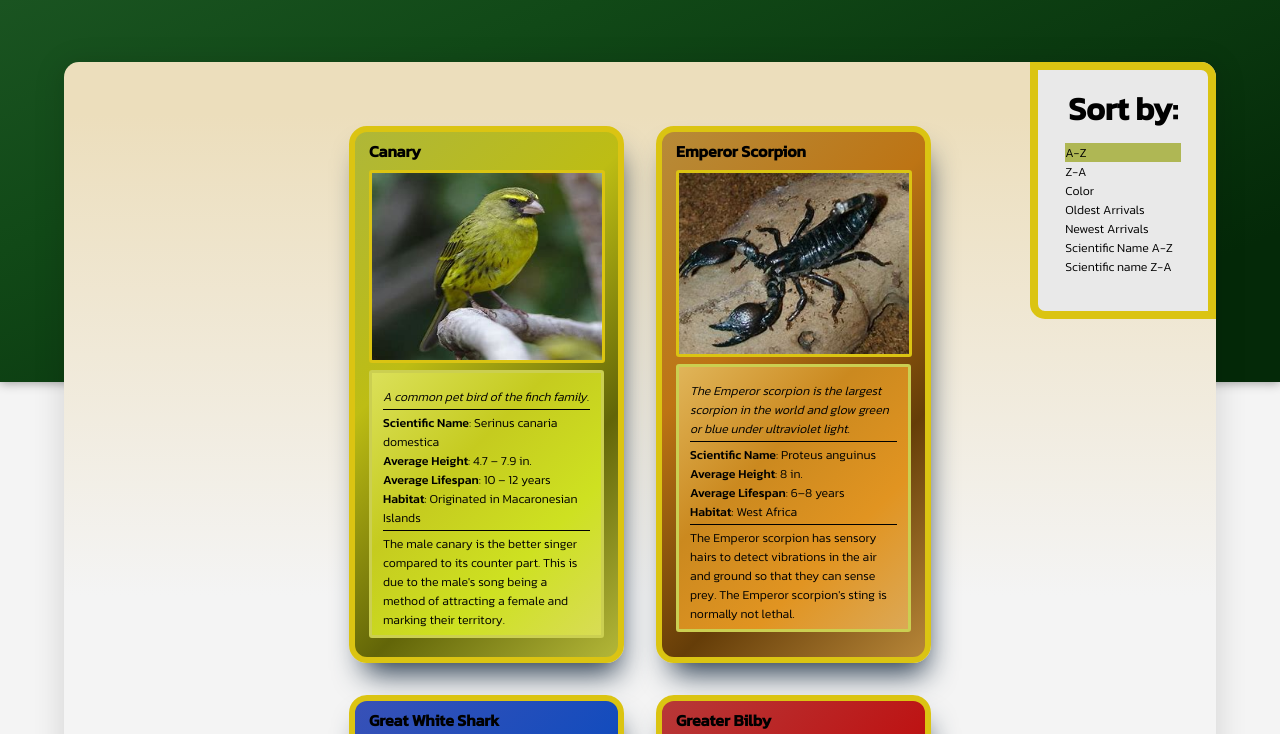
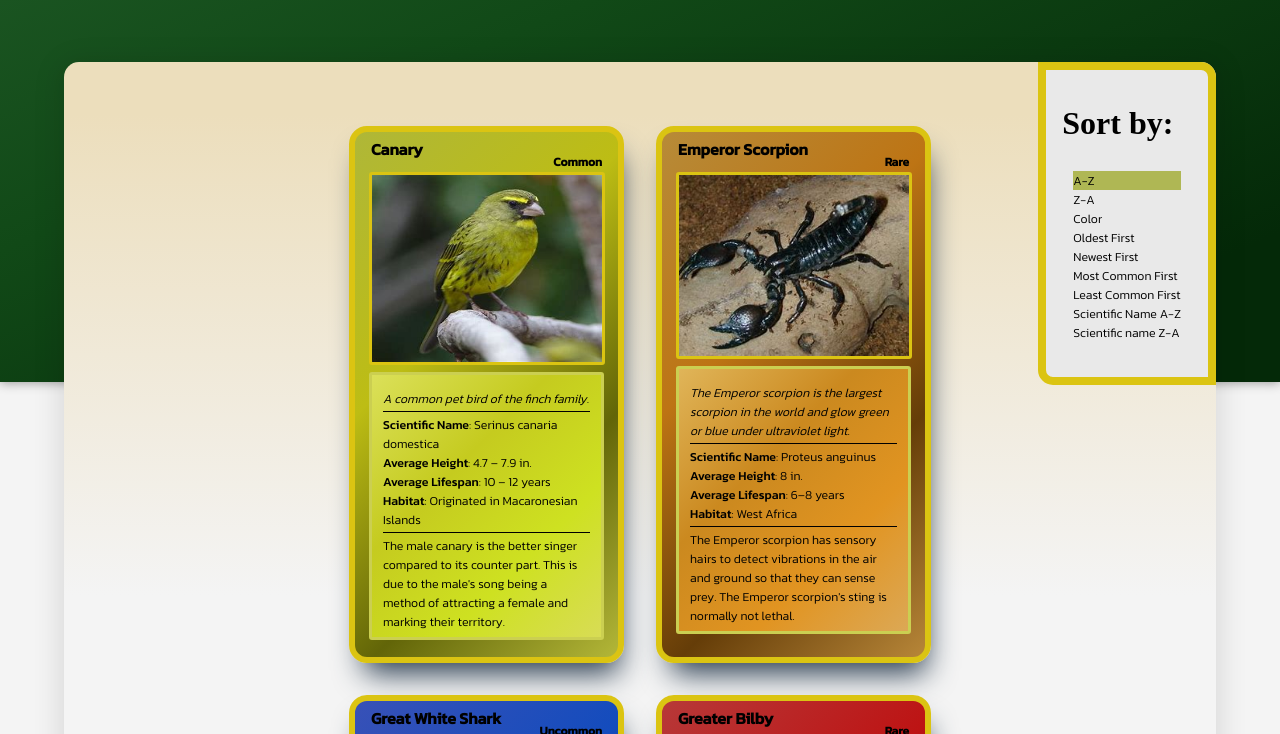
Before and after one commit to BrysonBracken/animalTradingCards, a website built with Parcel: page tradingCard/card.html in a window 1280 px wide. Both pictures are taken after a click on the picture 1184 px from the left and 160 px from the top of the page. Shown: the part 66-800 px from the top of the page. Built offline with nearby package versions, Linux system fonts and the light colour scheme.

Commit message:
feat: Add rarity
Rarity added and the supporting sort functions for rarity

```diff
--- a/tradingCard/card.html
+++ b/tradingCard/card.html
@@ -49,8 +49,10 @@
 							<li class="sort-item">A-Z</li>
 							<li class="sort-item">Z-A</li>
 							<li class="sort-item">Color</li>
-							<li class="sort-item">Oldest Arrivals</li>
-							<li class="sort-item">Newest Arrivals</li>
+							<li class="sort-item">Oldest First</li>
+							<li class="sort-item">Newest First</li>
+							<li class="sort-item">Most Common First</li>
+							<li class="sort-item">Least Common First</li>
 							<li class="sort-item">Scientific Name A-Z</li>
 							<li class="sort-item">Scientific name Z-A</li>
 						</ul>
--- a/tradingCard/src/css/styles.css
+++ b/tradingCard/src/css/styles.css
@@ -114,7 +114,7 @@ svg {
   margin: auto;
   background-color: #755c0b;
   border-radius: 25rem;
-  color: #fff;
+  color: #ffffff;
   font-weight: 400;
   padding: 0.4rem 0.75rem;
   line-height: 1.5;
@@ -270,8 +270,23 @@ body {
   flex-direction: column;
 }
 
-h2 {
-  margin: 7px 14px;
+.name-rarity {
+  max-height: 2rem;
+  margin: 0.2rem 1rem;
+  padding-top: 0.1rem;
+  display: flex;
+  justify-content: space-between;
+}
+
+.rarity {
+  font-family: 'Kanit', sans-serif;
+  text-align: right;
+  font-size: 0.75em;
+  align-self: flex-start;
+}
+
+.name {
+  margin: 0;
   font-family: 'Kanit', sans-serif;
   text-align: left;
   font-size: 1em;
--- a/tradingCard/src/js/helpers.js
+++ b/tradingCard/src/js/helpers.js
@@ -86,3 +86,40 @@ export const reverseDateSort = function (a, b) {
     }
     return 0;
 };
+
+const rarityEnum = function (rarityString) {
+    switch (rarityString.toLowerCase()) {
+        case 'common':
+            return 1;
+        case 'uncommon':
+            return 2;
+        case 'rare':
+            return 3;
+        case 'epic':
+            return 4;
+    }
+};
+
+export const raritySort = function (a, b) {
+    const numA = rarityEnum(a.rarity);
+    const numB = rarityEnum(b.rarity);
+    if (numA > numB) {
+        return 1;
+    }
+    if (numB > numA) {
+        return -1;
+    }
+    return 0;
+};
+
+export const reverseRaritySort = function (a, b) {
+    const numA = rarityEnum(a.rarity);
+    const numB = rarityEnum(b.rarity);
+    if (numA < numB) {
+        return 1;
+    }
+    if (numB < numA) {
+        return -1;
+    }
+    return 0;
+};
--- a/tradingCard/src/js/model/cardModel.js
+++ b/tradingCard/src/js/model/cardModel.js
@@ -1,6 +1,6 @@
 class Card {
     constructor(animalName, facts, scientificName, height,
-        lifespan, habitat, description, imgSrc, imgAlt, habitatColor) {
+        lifespan, habitat, description, imgSrc, rarity, habitatColor) {
         this.animalName = animalName;
         this.facts = facts;
         this.scientificName = scientificName;
@@ -9,7 +9,8 @@
         this.habitat = habitat;
         this.description = description;
         this.imgSrc = imgSrc
-        this.imgAlt = imgAlt;
+        this.imgAlt = animalName;
+        this.rarity = rarity // common, uncommon, rare, epic
         this.habitatColor = habitatColor;
     }
 };
@@ -23,7 +24,7 @@
         'Tropical rainforests',
         'They are found in tropical forests of Central and South America, from the south of Mexico to Brazil. Spider monkeys have long dexterous tails that they use as a fifth limb to hold on to tree branches. The genus is made up of seven species.',
         'makm-photography-Glm8xUm8Am4-unsplash.jpg',
-        'Spider Monkey',
+        'Common',
         'green'
     ),
     new Card('Mantis Shrimp',
@@ -34,7 +35,7 @@
         'Indian & Pacific Oceans',
         'A small, aggressive marine Crustacean found in tropical and subtropical oceans. They sport vibrant colors and can club prey with the force of a bullet.',
         'mantis.jpg',
-        'Mantis Shrimp',
+        'Rare',
         'blue'
     ),
     new Card('Olm Salamander',
@@ -45,7 +46,7 @@
         'Well oxygenated underground water',
         'The olm salamander is blind and "sees" through weak electromagnetic pulses, sounds, and smells. Locals believe it to be babies of cave dragons.',
         'salamander.jpeg',
-        'Olm Salamander',
+        'Epic',
         'grey'
     ),
     new Card('Emperor Scorpion',
@@ -56,7 +57,7 @@
         'West Africa',
         "The Emperor scorpion has sensory hairs to detect vibrations in the air and ground so that they can sense prey. The Emperor scorpion's sting is normally not lethal.",
         'Scorpion.jpeg',
-        'Emperor Scropion',
+        'Rare',
         'brown'
     ),
     new Card('Puma',
@@ -67,7 +68,7 @@
         'Americas',
         "Pumas hold the world record for animal with the most names, being referred to as puma, cougar, mountain lion, and the list continues with many more names!",
         'puma.jpeg',
-        'Puma',
+        'Common',
         'brown'
     ),
     new Card('Pompeii worm',
@@ -78,7 +79,7 @@
         'Hydrothermal vents',
         "The pompeii worm is known as an extremophile, meaning that it thrives in extreme conditions.",
         'pompeii_worm.jpeg',
-        'Pompeii worm',
+        'Epic',
         'red'
     ),
     new Card('Canary',
@@ -89,7 +90,7 @@
         'Originated in Macaronesian Islands',
         "The male canary is the better singer compared to its counter part. This is due to the male's song being a method of attracting a female and marking their territory.",
         'canary.jpeg',
-        'Canary',
+        'Common',
         'yellow'
     ),
     new Card('Leafcutter Ant',
@@ -100,7 +101,7 @@
         'Latin American and Caribbean forest floors',
         "Leafcutter ant is a generic name that encompasses 40+ ant species that chew leaves. They can carry up to 50 times their weight!",
         'leaf_cutter_ant.jpeg',
-        'Leafcutter Ant',
+        'Uncommon',
         'green'
     ),
     new Card('Great White Shark',
@@ -111,7 +112,7 @@
         'Coastal waters',
         "Despite the ferocious man-eating depiction made by the Steven Spielberg movie 'Jaws,' Great White Shark attacks are actually rare!",
         'great_white_shark.jpeg',
-        'Great White Shark',
+        'Uncommon',
         'blue'
     ),
     new Card('Toucan',
@@ -122,7 +123,7 @@
         'Central and South America',
         "The bright colors of the Toucan are actually a clever means of camouflage! Their bright colors alongside the black makes them blend in to the colorful forest plants.",
         'toucan.jpeg',
-        'Toucan',
+        'Common',
         'yellow'
     ),
     new Card('Mountain Goat',
@@ -133,7 +134,7 @@
         'Northwestern North America',
         'The Mountain Goat can jump up to 12 ft to aid in traversing the steep, treacherous mountain sides!',
         'mountain_goat.jpeg',
-        'Mountain Goat',
+        'Common',
         'grey'
     ),
     new Card('Greater Bilby',
@@ -144,7 +145,7 @@
         'Range of Australian habitats',
         'The Greater Bilby copes with the extreme Australian heat by sleeping during the day and feeding at night. The obtain all of their water from the plants and insects that they feed on.',
         'bilby.jpeg',
-        'Bilby',
+        'Rare',
         'red'
     ),
     new Card('Okapi',
@@ -155,7 +156,7 @@
         'Ituri Rainforest, Central Africa',
         'The Okapi has a tongue that can grow to 14 inches in length! It is so long that they clean their ears and eyes with it, and even swat insects from their necks!',
         'okapi.jpeg',
-        'Okapi',
+        'Epic',
         'green'
     ),
 ];
--- a/tradingCard/src/js/model/stateModel.js
+++ b/tradingCard/src/js/model/stateModel.js
@@ -29,9 +29,9 @@ export const findCards = function (query) {
 export const sortCards = function (choice) {
     workingState.sortMethod = choice
     switch (choice) {
-        case 'Oldest Arrivals':
+        case 'Oldest First':
             return workingState.cards.sort(helper.dateSort);
-        case 'Newest Arrivals':
+        case 'Newest First':
             return workingState.cards.sort(helper.reverseDateSort);
         case 'A-Z':
             return workingState.cards.sort(helper.alphaSort);
@@ -43,6 +43,10 @@ export const sortCards = function (choice) {
             return workingState.cards.sort(helper.scientificSortReverse);
         case 'Color':
             return workingState.cards.sort(helper.colorSort);
+        case 'Most Common First':
+            return workingState.cards.sort(helper.raritySort);
+        case 'Least Common First':
+            return workingState.cards.sort(helper.reverseRaritySort);
     };
 };
 
--- a/tradingCard/src/js/views/cardView.js
+++ b/tradingCard/src/js/views/cardView.js
@@ -10,7 +10,10 @@ export const renderCards = function (cardList) {
             html = `
                 <div class="card-outline habitat-${card.habitatColor}">
                     <!-- Card animal name -->
-                    <h2 class="title">${card.animalName}</h2>
+                    <div class="name-rarity">
+                    <h2 class="name">${card.animalName}</h2>
+                    <h4 class="rarity">${card.rarity}</h4>
+                    </div>
                     <div class="card-inner">
                         <!-- Card animal picture -->
                         <img class="animal-image" src="src/images/${card.imgSrc}" alt="${card.imgAlt}">
```
